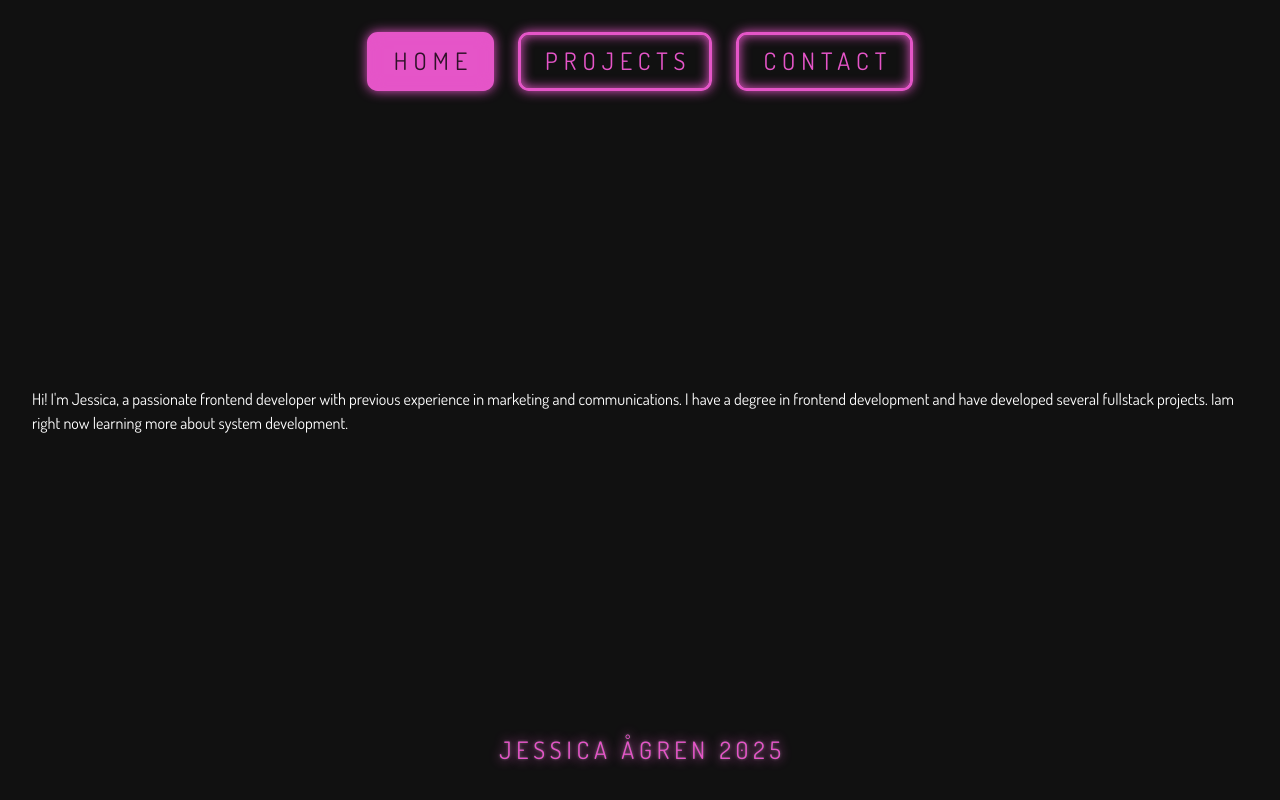
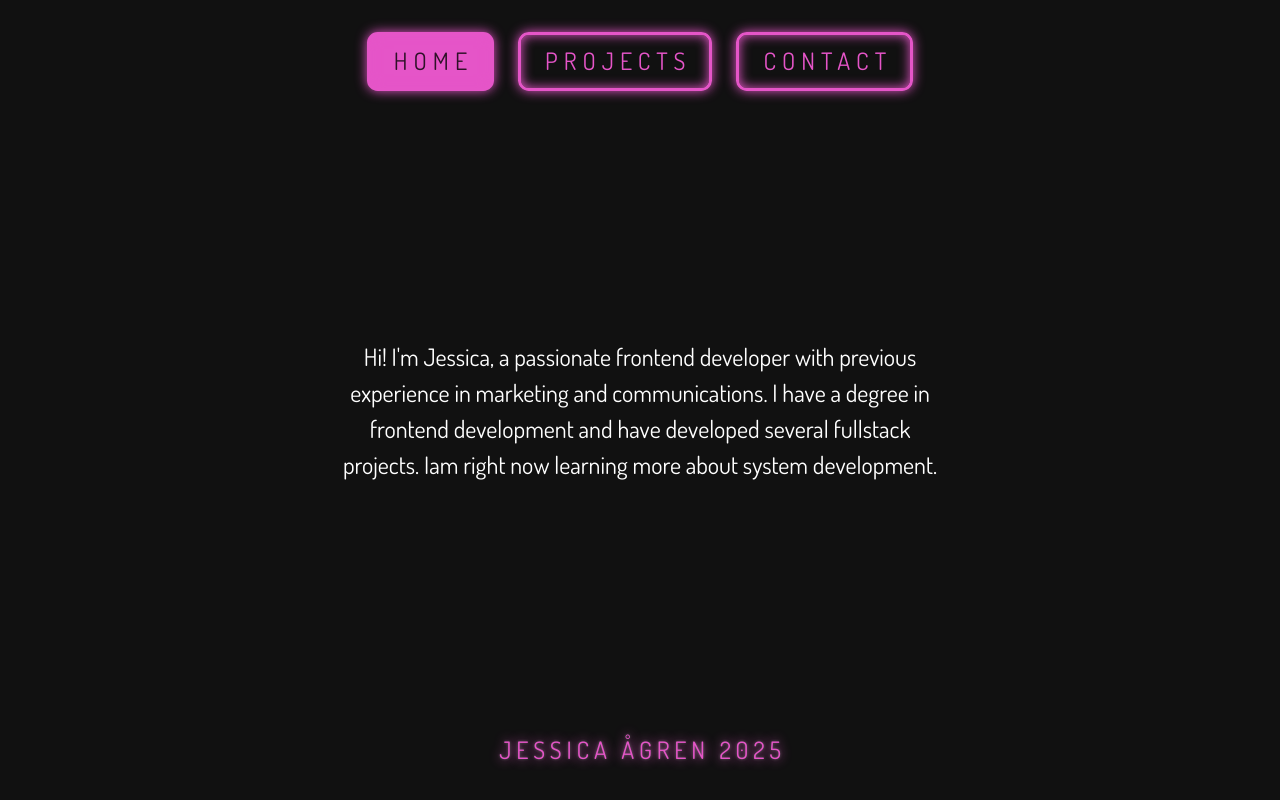
Before and after one commit to jessicaagren/portfolio, a React (Vite) app: page /home in a window 1280 px wide. Built offline with nearby package versions, Linux system fonts and the light colour scheme.

Commit message:
Add styles for ContactPage and enhance HomePage layout

```diff
--- a/src/App.scss
+++ b/src/App.scss
@@ -47,3 +47,27 @@ main {
   display: flex;
   gap: 2rem;
 }
+
+.ContactPage,
+.HomePage {
+  display: flex;
+  flex-direction: column;
+  gap: 1rem;
+  align-items: center;
+  text-align: center;
+  font-size: 1.5rem;
+  a {
+    color: white;
+    text-decoration: none;
+    transition: color 0.3s;
+    font-size: 2rem;
+
+    &:hover {
+      color: var(--glow-color);
+    }
+  }
+}
+
+.HomePage {
+  width: 50%;
+}
```
